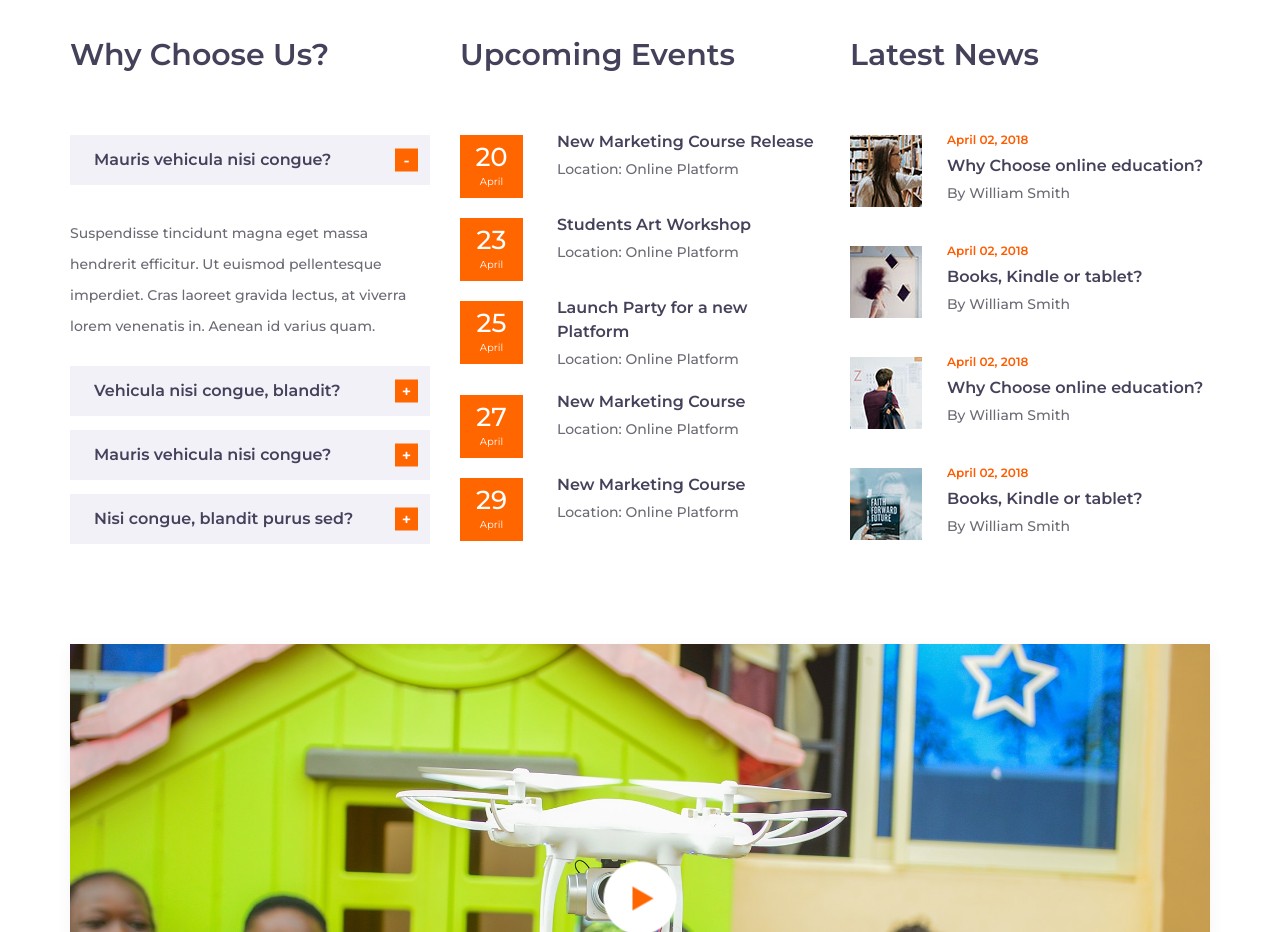
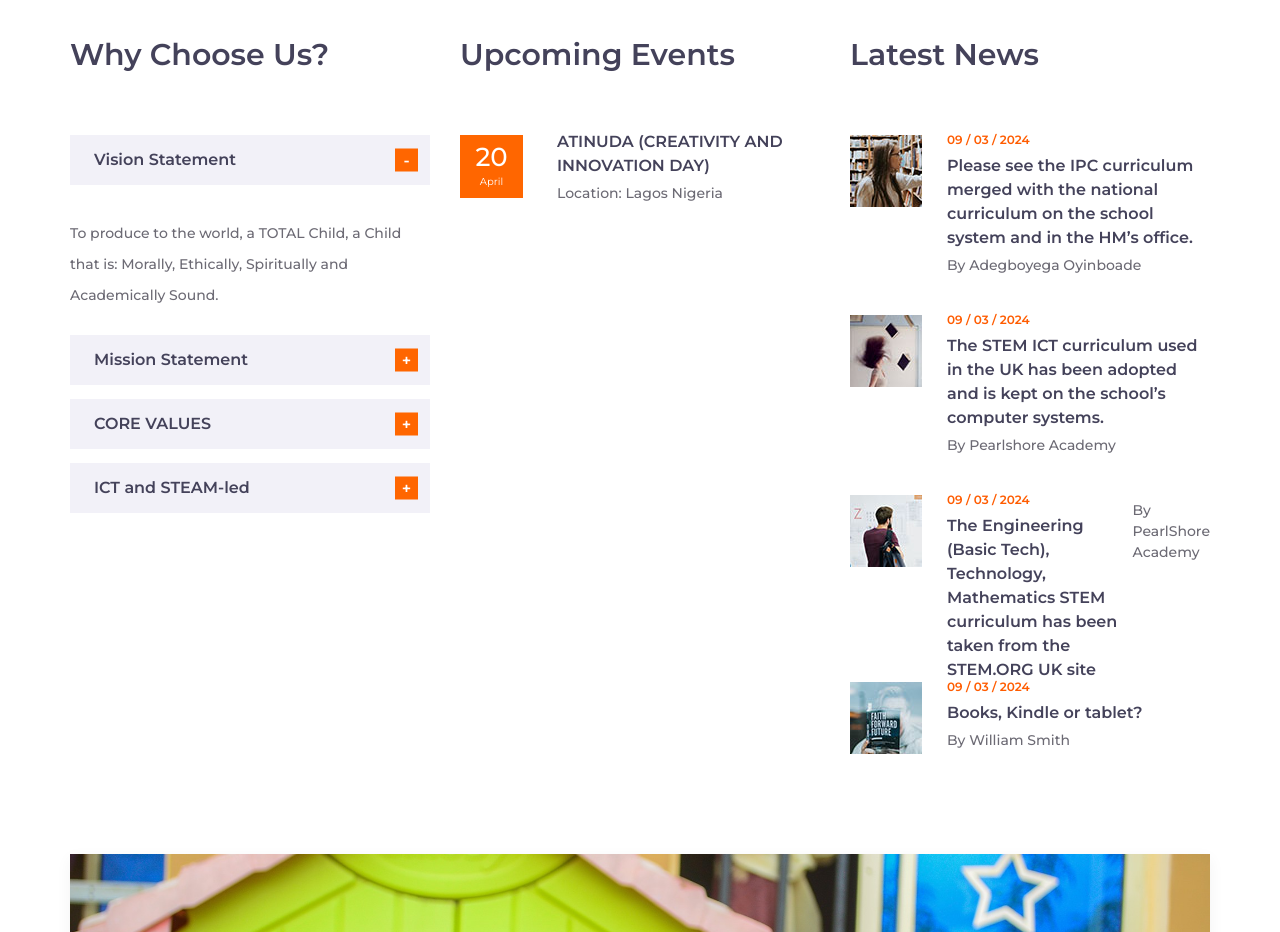
Before and after one commit to daniel101-pro/Pearlshore-Academy, a plain HTML site: page index.html in a window 1280 px wide. Shown: the part 2920-3852 px from the top of the page. Drawn offline with Linux system fonts and the light colour scheme.

Commit message:
innitial commitubdhfnfhsbdcheebhcbgbhhihf

```diff
--- a/index.html
+++ b/index.html
@@ -421,37 +421,39 @@ a
 					<div class="accordions">
 
 						<div class="accordion_container">
-							<div class="accordion d-flex flex-row align-items-center active"><div>Mauris vehicula nisi congue?</div></div>
+							<div class="accordion d-flex flex-row align-items-center active"><div>Vision Statement</div></div>
 							<div class="accordion_panel">
 								<div>
-									<p>Suspendisse tincidunt magna eget massa hendrerit efficitur. Ut euismod pellentesque imperdiet. Cras laoreet gravida lectus, at viverra lorem venenatis in. Aenean id varius quam.</p>
+									<p>To produce to the world, a TOTAL Child, a Child that is: Morally, Ethically, Spiritually and Academically Sound.
+									</p>
 								</div>
 							</div>
 						</div>
 
 						<div class="accordion_container">
-							<div class="accordion d-flex flex-row align-items-center"><div>Vehicula nisi congue, blandit?</div></div>
+							<div class="accordion d-flex flex-row align-items-center"><div>Mission Statement</div></div>
 							<div class="accordion_panel">
 								<div>
-									<p>Suspendisse tincidunt magna eget massa hendrerit efficitur. Ut euismod pellentesque imperdiet. Cras laoreet gravida lectus, at viverra lorem venenatis in. Aenean id varius quam.</p>
+									<p>We are committed to nurturing the innate potential in every child using innovative learning methods, driven by state-of-the-art technology, to produce learners that will lead their world.
+									</p>
 								</div>
 							</div>
 						</div>
 
 						<div class="accordion_container">
-							<div class="accordion d-flex flex-row align-items-center"><div>Mauris vehicula nisi congue?</div></div>
+							<div class="accordion d-flex flex-row align-items-center"><div>CORE VALUES</div></div>
 							<div class="accordion_panel">
 								<div>
-									<p>Suspendisse tincidunt magna eget massa hendrerit efficitur. Ut euismod pellentesque imperdiet. Cras laoreet gravida lectus, at viverra lorem venenatis in. Aenean id varius quam.</p>
+									<p>Morality, Spirituality, Academics, Leadership, Creativity.</p>
 								</div>
 							</div>
 						</div>
 
 						<div class="accordion_container">
-							<div class="accordion d-flex flex-row align-items-center"><div>Nisi congue, blandit purus sed?</div></div>
+							<div class="accordion d-flex flex-row align-items-center"><div>ICT and STEAM-led</div></div>
 							<div class="accordion_panel">
 								<div>
-									<p>Suspendisse tincidunt magna eget massa hendrerit efficitur. Ut euismod pellentesque imperdiet. Cras laoreet gravida lectus, at viverra lorem venenatis in. Aenean id varius quam.</p>
+									<p>Pearlshore Academy stands as a beacon of educational innovation, setting itself apart as an ICT and STEAM-led kindergarten, primary, and nursery school</p>
 								</div>
 							</div>
 						</div>
@@ -475,67 +477,11 @@ a
 								</div>
 							</div>
 							<div class="event_body">
-								<div class="event_title"><a href="#">New Marketing Course Release</a></div>
-								<div class="event_subtitle">Location: Online Platform</div>
+								<div class="event_title"><a href="#">ATINUDA (CREATIVITY AND INNOVATION DAY)
+								</a></div>
+								<div class="event_subtitle">Location: Lagos Nigeria</div>
 							</div>
 						</div>
-
-						<!-- Event -->
-						<div class="event d-flex flex-row align-items-start justify-content-start">
-							<div>
-								<div class="event_date d-flex flex-column align-items-center justify-content-center">
-									<div class="event_day">23</div>
-									<div class="event_month">April</div>
-								</div>
-							</div>
-							<div class="event_body">
-								<div class="event_title"><a href="#">Students Art Workshop</a></div>
-								<div class="event_subtitle">Location: Online Platform</div>
-							</div>
-						</div>
-
-						<!-- Event -->
-						<div class="event d-flex flex-row align-items-start justify-content-start">
-							<div>
-								<div class="event_date d-flex flex-column align-items-center justify-content-center">
-									<div class="event_day">25</div>
-									<div class="event_month">April</div>
-								</div>
-							</div>
-							<div class="event_body">
-								<div class="event_title"><a href="#">Launch Party for a new Platform</a></div>
-								<div class="event_subtitle">Location: Online Platform</div>
-							</div>
-						</div>
-
-						<!-- Event -->
-						<div class="event d-flex flex-row align-items-start justify-content-start">
-							<div>
-								<div class="event_date d-flex flex-column align-items-center justify-content-center">
-									<div class="event_day">27</div>
-									<div class="event_month">April</div>
-								</div>
-							</div>
-							<div class="event_body">
-								<div class="event_title"><a href="#">New Marketing Course</a></div>
-								<div class="event_subtitle">Location: Online Platform</div>
-							</div>
-						</div>
-
-						<!-- Event -->
-						<div class="event d-flex flex-row align-items-start justify-content-start">
-							<div>
-								<div class="event_date d-flex flex-column align-items-center justify-content-center">
-									<div class="event_day">29</div>
-									<div class="event_month">April</div>
-								</div>
-							</div>
-							<div class="event_body">
-								<div class="event_title"><a href="#">New Marketing Course</a></div>
-								<div class="event_subtitle">Location: Online Platform</div>
-							</div>
-						</div>
-
 					</div>
 				</div>
 
@@ -549,9 +495,10 @@ a
 						<div class="news_post d-flex flex-row align-items-start justify-content-start">
 							<div><div class="news_post_image"><img src="images/news_1.jpg" alt="https://unsplash.com/@beccatapert"></div></div>
 							<div class="news_post_body">
-								<div class="news_post_date">April 02, 2018</div>
-								<div class="news_post_title"><a href="news.html">Why Choose online education?</a></div>
-								<div class="news_post_author">By <a href="#">William Smith</a></div>
+								<div class="news_post_date">09 / 03 / 2024</div>
+								<div class="news_post_title"><a href="news.html">Please see the IPC curriculum merged with the national curriculum on the school system and in the HM’s office.
+								</a></div>
+								<div class="news_post_author">By <a href="#">Adegboyega Oyinboade</a></div>
 							</div>
 						</div>
 
@@ -559,9 +506,10 @@ a
 						<div class="news_post d-flex flex-row align-items-start justify-content-start">
 							<div><div class="news_post_image"><img src="images/news_2.jpg" alt="https://unsplash.com/@nbb_photos"></div></div>
 							<div class="news_post_body">
-								<div class="news_post_date">April 02, 2018</div>
-								<div class="news_post_title"><a href="news.html">Books, Kindle or tablet?</a></div>
-								<div class="news_post_author">By <a href="#">William Smith</a></div>
+								<div class="news_post_date">09 / 03 / 2024</div>
+								<div class="news_post_title"><a href="news.html">The STEM ICT curriculum used in the UK has been adopted and is kept on the school’s computer systems.
+								</a></div>
+								<div class="news_post_author">By <a href="#">Pearlshore Academy</a></div>
 							</div>
 						</div>
 
@@ -569,9 +517,10 @@ a
 						<div class="news_post d-flex flex-row align-items-start justify-content-start">
 							<div><div class="news_post_image"><img src="images/news_3.jpg" alt="https://unsplash.com/@rawpixel"></div></div>
 							<div class="news_post_body">
-								<div class="news_post_date">April 02, 2018</div>
-								<div class="news_post_title"><a href="news.html">Why Choose online education?</a></div>
-								<div class="news_post_author">By <a href="#">William Smith</a></div>
+								<div class="news_post_date">09 / 03 / 2024</div>
+								<div class="news_post_title"><a href="news.html">The Engineering (Basic Tech), Technology, Mathematics STEM curriculum has been taken from the STEM.ORG UK site</a></div>
+							</div>
+								<div class="news_post_author">By <a href="#">PearlShore Academy</a></div>
 							</div>
 						</div>
 
@@ -579,7 +528,7 @@ a
 						<div class="news_post d-flex flex-row align-items-start justify-content-start">
 							<div><div class="news_post_image"><img src="images/news_4.jpg" alt="https://unsplash.com/@jtylernix"></div></div>
 							<div class="news_post_body">
-								<div class="news_post_date">April 02, 2018</div>
+								<div class="news_post_date">09 / 03 / 2024</div>
 								<div class="news_post_title"><a href="news.html">Books, Kindle or tablet?</a></div>
 								<div class="news_post_author">By <a href="#">William Smith</a></div>
 							</div>
```
